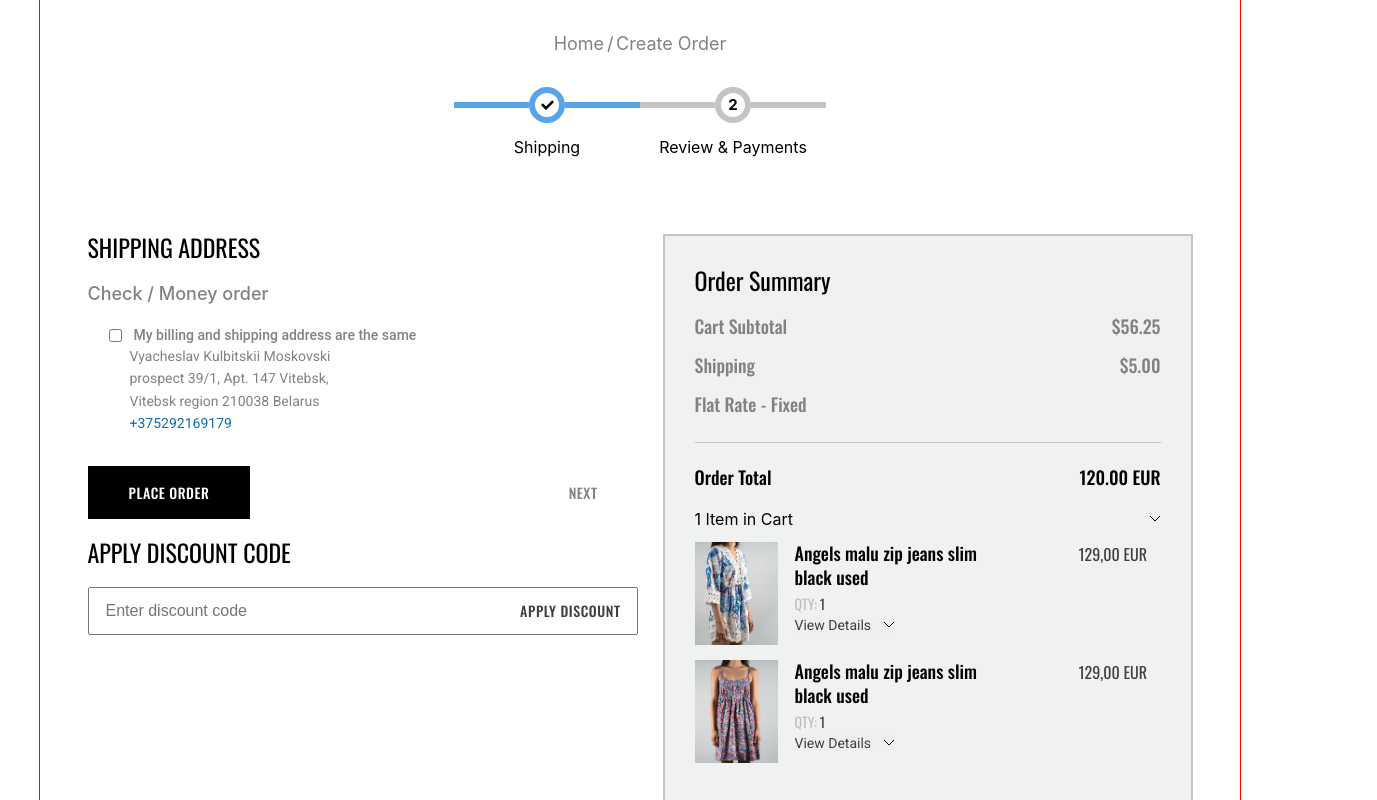
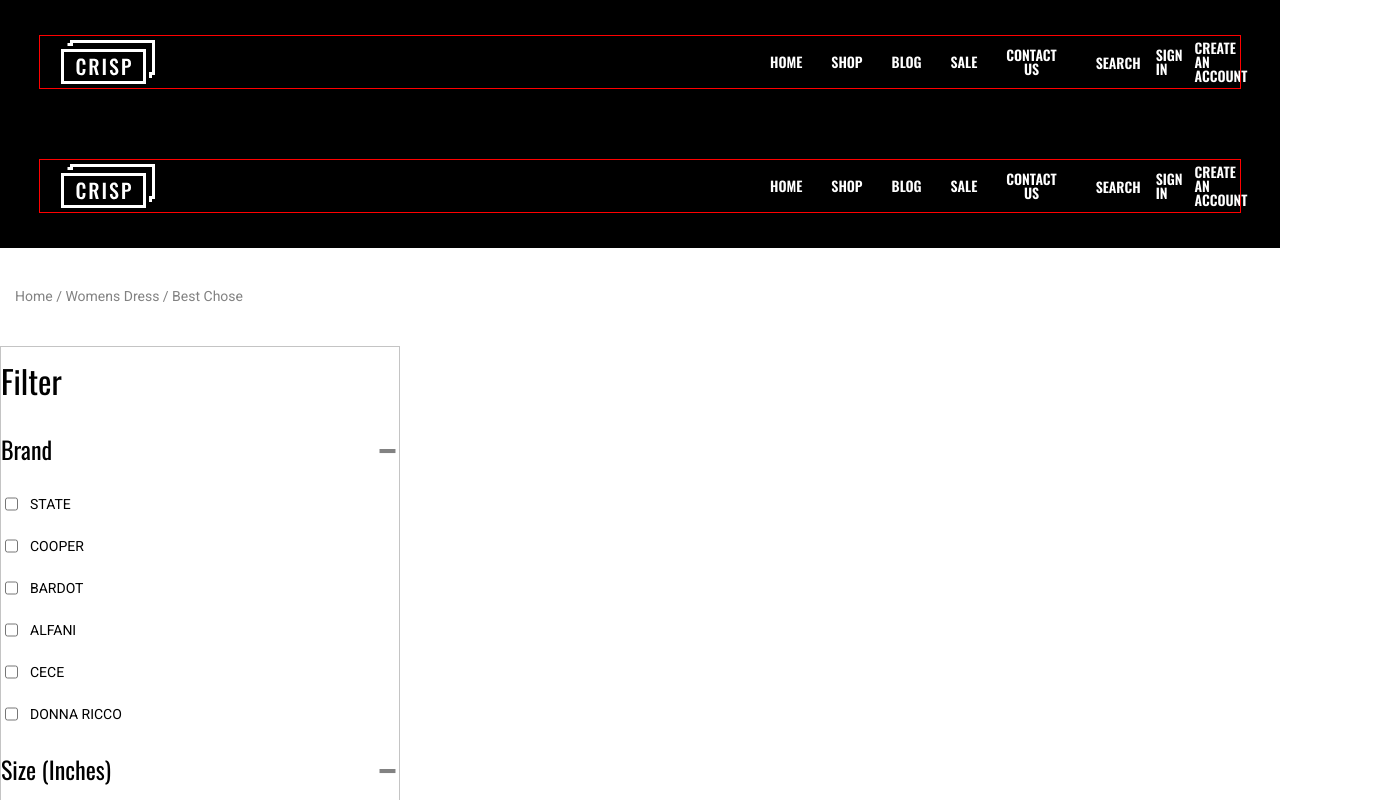
Before and after one commit to Tate-T/crips-react, a React (Create React App) app: page / in a window 1280 px wide. Shown: the top 800 px of the page, 1377 px wide, since content can reach past the window. Built offline with nearby package versions, Linux system fonts and the light colour scheme; grey boxes are pictures that could not be loaded.

Commit message:
made adaptive

```diff
--- a/src/App.jsx
+++ b/src/App.jsx
@@ -1,13 +1,13 @@
-// import { HomePage } from "./pages/HomePage/HomePage.jsx";
-// import { ProductPage } from "./pages/ProductPage/ProductPage.jsx";
+import { HomePage } from "./pages/HomePage/HomePage.jsx";
+import { ProductPage } from "./pages/ProductPage/ProductPage.jsx";
 import {CreateOrder} from './pages/CabinetPage/CreateOrder/CreateOrder.jsx';
 
 function App() {
   return (
     <>
-      {/* <HomePage /> */}
+      <HomePage />
       <CreateOrder></CreateOrder>
-      {/* <ProductPage/> */}
+      <ProductPage/>
     </>
   );
 }
--- a/src/pages/CatalogPage/Catalog/FullCatalog.jsx
+++ b/src/pages/CatalogPage/Catalog/FullCatalog.jsx
@@ -1,8 +1,8 @@
 import {Catalog} from "./Catalog.jsx";
 import {catalogData} from "../../../data/catalog-data.js";
 import {Sorting} from "../Sorting/Sorting.jsx"
-import { Catalog } from "./Catalog.jsx";
-import { catalogData } from "../../../data/catalog-data.js";
+// import { Catalog } from "./Catalog.jsx";
+// import { catalogData } from "../../../data/catalog-data.js";
 import stule from "./Catalog.module.scss";
 
 export const FullCatalog = () => {
--- a/src/pages/CatalogPage/CatalogPage.jsx
+++ b/src/pages/CatalogPage/CatalogPage.jsx
@@ -1,14 +1,14 @@
-// import { Filtration } from "./Filtration/Filtration.jsx";
+import { Filtration } from "./Filtration/Filtration.jsx";
 import {Header} from '../../components/Header/Header'
-import FullCatalog from "./Catalog/FullCatalog.jsx";
+// import FullCatalog from "./Catalog/FullCatalog.jsx";
 
 export const CatalogSection = () => {
   return (
     <>
       <Header />
       <main className="container">
-        <FullCatalog />
-        {/* <Filtration /> */}
+        {/* <FullCatalog /> */}
+        <Filtration />
       </main>
       {/* <Footer /> */}
     </>
--- a/src/pages/CatalogPage/Filtration/Filtration.jsx
+++ b/src/pages/CatalogPage/Filtration/Filtration.jsx
@@ -1,7 +1,7 @@
 import { useEffect, useRef } from "react";
 import { FiltrName } from "./Filtration-Components/FiltrationName.jsx";
 import "./Filtration.scss";
-
+import arrowDown from "../../../images/arrow-down.svg";
 
 export const Filtration = () => {
   const fromSliderRef = useRef(null);
@@ -109,7 +109,7 @@ export const Filtration = () => {
 
   function controlToSlider(fromSlider, toSlider, toInput) {
     const [from, to] = getParsed(fromSlider, toSlider);
-    fillSlider(fromSlider, toSlider,'#C6C6C6', '#000',  toSlider);
+    fillSlider(fromSlider, toSlider, '#C6C6C6', '#000', toSlider);
     setToggleAccessible(toSlider);
     if (from <= to) {
       toSlider.value = to;
@@ -119,10 +119,24 @@ export const Filtration = () => {
       toSlider.value = from;
     }
   }
+ function phoneButtonClick() {
+    const filtrationSection = document.querySelector('.filtration');
+    const phoneButton = document.querySelector('.catalog-filtration__phone-button');
+    if (filtrationSection.classList.contains('active')) {
+      filtrationSection.classList.remove('active');
+      phoneButton.classList.remove('active');
+    } else {
+      filtrationSection.classList.add('active');
+      phoneButton.classList.add('active');
+    }
+ }
   return (
     <>
+      <p className="catalog-way">Home / Womens Dress / Best Chose</p>
+      <button className="catalog-filtration__phone-button" onClick={phoneButtonClick}>Filtration
+        <img src={arrowDown} alt="" />
+      </button>
       <section className="filtration">
-        <p className="catalog-way">Home / Womens Dress / Best Chose</p>
         <div className="catalog-filtration__wrap">
           <h2 className="catalog-filtration__title">Filter</h2>
         </div>
--- a/src/pages/CatalogPage/Filtration/Filtration.scss
+++ b/src/pages/CatalogPage/Filtration/Filtration.scss
@@ -1,20 +1,99 @@
 @import '../../../sass/utils/mixins.scss';
 @import '../../../sass/utils/variables.scss';
 
+main{
+    display: flex;
+    flex-direction: column;
+}
+
+.catalog-filtration__phone-button {
+    background: none;
+    border: 1px solid $divider-color;
+    display: flex;
+    width: 60vw;
+    height: 40px;
+    @include typography(Oswald, 500, 14px, 40px, 0.5px, center);
+    padding-right: 10px;
+    padding-left: 10px;
+    justify-content: space-between;
+    align-items: center;
+    align-self: center;
+    margin-bottom: 20px;
+    transition: $st-transition;
+    @media screen and (min-width: 768px) {
+        display: none;
+
+    }
+
+    & img {
+        width: 15px;
+        height: 15px;
+    }
+
+    &.active{
+        background-color: $main-text-color;
+        color: $bg-color;
+    }
+    &.active img{
+        filter: invert(1);
+        transform: rotate(180deg);
+    }
+}
+
 .filtration {
-    width: 400px;
-    border-right: 1px solid $outline-color;
-    margin-top: 100px;
+    border: 1px solid $outline-color;
     position: relative;
     padding-right: 18px;
     padding-left: 21px;
+    flex-direction: column;
+    display: none;
+    width: 60%;
+    align-self: center;
+    height: 770px;
+    overflow-y: auto;
+    padding-bottom: 20px;
+    background-color: $bg-color;
+    top: 384px;
+    z-index: 1000;
+    transition: $st-transition;
+
+    &.active {
+        display: flex;
+        margin-bottom: 20px;
+        position: absolute;
+    }
+
+    @media screen and (min-width: 768px) {
+        border-right: 1px solid $outline-color;
+        width: 400px;
+        display: flex;
+        align-self: start;
+        background: none;
+        position: static;
+        height: auto;
+        padding: 0;
+        top: 0;
+        z-index: 0;
+        padding-right: 0;
+        padding-left: 0;
+        padding-bottom: 0;
+        margin-bottom: 0;
+        &.active {
+            display: flex;
+            position: static;
+            margin-bottom: 0;
+            border: none;
+
+            border-right: 1px solid $outline-color;
+        }
+
+    }
 }
 
 .catalog-way {
-    position: absolute;
-    top: -65px;
     @include typography(Roboto, 400, 14px, 4.85, 0, left);
     color: $secondary-text-color;
+    padding: 15px;
 }
 
 // .catalog-filtration__wrap {}
@@ -202,7 +281,8 @@
     text-align: right;
     @include typography(Roboto, 400, 14px, 3, 0, right);
 }
-.control-left-input{
+
+.control-left-input {
     text-align: left;
 
 }
@@ -230,7 +310,6 @@ input[type=range]::-webkit-slider-thumb {
 }
 
 input[type=range]::-moz-range-thumb {
-    -webkit-appearance: none;
     pointer-events: all;
     width: 6px;
     height: 20px;
--- a/src/pages/CatalogPage/Sorting/Sorting.scss
+++ b/src/pages/CatalogPage/Sorting/Sorting.scss
@@ -18,6 +18,10 @@
     &:hover {
         background-color: $main-hover-color;
     }
+    @media screen and (max-width: 768px) {
+        display: none;
+
+    }
 }
 
 .sorting__select-sortBy {
--- a/src/pages/HomePage/HomePage.jsx
+++ b/src/pages/HomePage/HomePage.jsx
@@ -12,12 +12,12 @@ export const HomePage = () => {
     <>
       <Header />
       <main>
-        <Banners/>
-        <MiniCatalog />
+        {/* <Banners/>
+        <MiniCatalog /> */}
         <CatalogSection />
-
+{/*
         <CreateOrder />
-        <Blog />
+        <Blog /> */}
       </main>
      <Footer />
     </>
```
Also changed, not shown: src/images/arrow-down.svg (added). Lines whose indentation alone changed are shown as unchanged.
